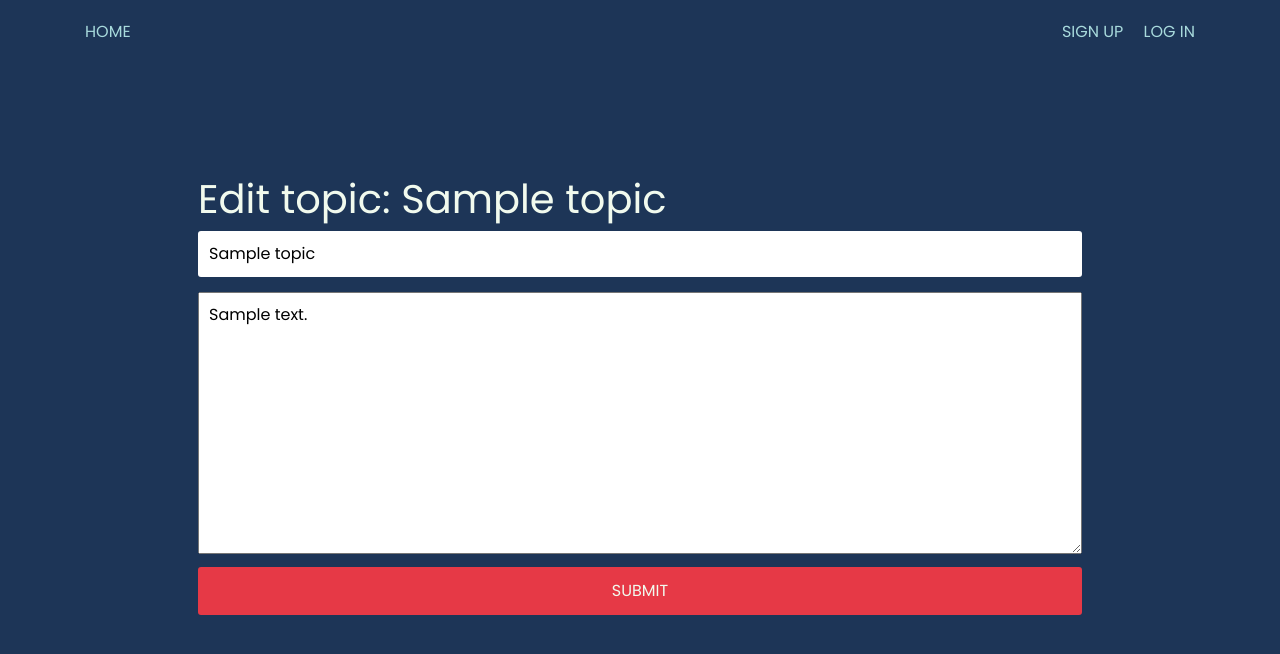
After one commit to LaraMestnik/NinjaTechForum, a Flask app: template templates/topic_edit.html in a window 1280 px wide. The commit adds this page. Shown: the top 654 px of the page. Run offline with Flask 2, Linux system fonts and the light colour scheme; the template is opened without the code that fills it: most values are stand-ins (such as "Sample title", 1, 10 or a date in 2020); some libraries are stand-ins or nearby versions.

Commit message:
topic-delete, topic-edit, logout

```diff
--- a/main.py
+++ b/main.py
@@ -96,7 +96,70 @@ def topic_create():
 def topic_details(topic_id):
     topic = db.query(Topic).get(int(topic_id))
 
-    return render_template('topic_details.html', topic=topic)
+    session_token = request.cookies.get("session_token")
+    user = db.query(User).filter_by(session_token=session_token).first()
+
+    return render_template('topic_details.html', topic=topic, user=user)
+
+
+@app.route("/topic/<topic_id>/edit", methods=['GET', 'POST'])
+def topic_edit(topic_id):
+    topic = db.query(Topic).get(int(topic_id))
+
+    if request.method == 'GET':
+        return render_template("topic_edit.html", topic=topic)
+
+    elif request.method == 'POST':
+        title = request.form.get('title')
+        text = request.form.get('text')
+
+        session_token = request.cookies.get('session_token')
+        user = db.query(User).filter_by(session_token=session_token).first()
+
+        if not user:
+            return redirect(url_for('login'))
+        elif topic.author.id != user.id:
+            return 'You are not the author!'
+        else:
+            topic.title = title
+            topic.text = text
+            db.add(topic)
+            db.commit()
+
+            return redirect(url_for('topic_details', topic_id=topic_id))
+
+
+@app.route("/topic/<topic_id>/delete", methods=['GET', 'POST'])
+def topic_delete(topic_id):
+    topic = db.query(Topic).get(int(topic_id))
+
+    if request.method == 'GET':
+        return render_template('topic_delete.html', topic=topic)
+
+    elif request.method == 'POST':
+        session_token = request.cookies.get('session_token')
+        user = db.query(User).filter_by(session_token=session_token).first()
+
+        if not user:
+            return redirect(url_for('login'))
+        elif topic.author_id != user.id:
+            return 'You are not the author!'
+        else:
+            db.delete(topic)
+            db.commit()
+            return redirect(url_for('index'))
+
+
+@app.route("/logout")
+def logout():
+    session_token = request.cookies.get('session_token')
+    user = db.query(User).filter_by(session_token=session_token).first()
+
+    user.session_token = ""
+    db.add(user)
+    db.commit()
+
+    return redirect(url_for('index'))
 
 
 if __name__ == '__main__':
--- a/static/css/style.css
+++ b/static/css/style.css
@@ -1,4 +1,4 @@
-@import url('https://fonts.googleapis.com/css2?family=Poppins:wght@300;400&display=swap');
+@import url('https://fonts.googleapis.com/css2?family=Poppins:wght@300;400;600&display=swap');
 
 *{
     box-sizing: border-box;
@@ -12,17 +12,24 @@ body{
     color: #f1faee;
 }
 
-a{
-    text-decoration: none;
-    color: #a8dadc;
-    text-transform: uppercase;
+/* Utilities */
+
+.btn-edit{
+    padding: 12px 20px;
+    background-color: #a8dadc;
+    text-transform:uppercase;
+    border-radius: 3px;
+    color: #000;
 }
 
-a:hover{
-    color: #457b9d;
-    text-decoration: none;
-    border-bottom: 1.5px solid #457b9d;
+.btn-delete{
+    padding: 12px 20px;
+    text-transform:uppercase;
+    background-color: #e63946;
+    border-radius: 3px;
+    color: #f1faee;
 }
+
 
 nav{
     display: flex;
@@ -30,9 +37,23 @@ nav{
     padding: 20px 0;
 }
 
+nav a{
+    text-decoration: none;
+    color: #a8dadc;
+    text-transform: uppercase;
+}
+
+nav a:hover{
+    color: #457b9d;
+    text-decoration: none;
+    border-bottom: 1.5px solid #457b9d;
+}
+
 .content{
     display: flex;
+    flex-direction: column;
     justify-content: center;
+    align-items: center;
     margin-top: 10%;
 }
 
--- a/templates/base.html
+++ b/templates/base.html
@@ -6,7 +6,7 @@
           content="width=device-width, user-scalable=no, initial-scale=1.0, maximum-scale=1.0, minimum-scale=1.0">
     <meta http-equiv="X-UA-Compatible" content="ie=edge">
     <link rel="stylesheet" href="https://stackpath.bootstrapcdn.com/bootstrap/4.5.0/css/bootstrap.min.css" integrity="sha384-9aIt2nRpC12Uk9gS9baDl411NQApFmC26EwAOH8WgZl5MYYxFfc+NcPb1dKGj7Sk" crossorigin="anonymous">
-    <link rel="stylesheet" href="static/css/style.css">
+    <link rel="stylesheet" href="{{ url_for('static', filename='css/style.css')}}">
     <title>{% block title %}{% endblock title %}</title>
 </head>
 <body>
@@ -15,10 +15,19 @@
             <div class="left">
                 <a href="/">Home</a>
             </div>
+
+            {% if not user %}
             <div class="right">
                 <a href="/signup">Sign Up</a>
                 <a class="ml-3" href="/login">Log In</a>
             </div>
+            {% endif %}
+            {% if user %}
+            <div class="right">
+                <a href="/create-topic">Create topic</a>
+                <a class="ml-3" href="/logout">Logout</a>
+            </div>
+            {% endif %}
         </nav>
 
         <div class="content">
--- a/templates/index.html
+++ b/templates/index.html
@@ -8,7 +8,7 @@
 
         <div class="greeting">
             {% if user %}
-                <h1>Welcome to Ninja Tech Forum, {{user.username}}!</h1>
+                <h1>Welcome to Ninja Tech Forum, <span class="name-variable">{{user.username}}</span>!</h1>
             {% else %}
                 <h1>Welcome to Ninja Tech Forum, stranger!</h1>
             {% endif %}
@@ -16,7 +16,7 @@
             <img src="static/img/logo.png" alt="logo">
         </div>
 
-        <table class="mt-5">
+        <table class="mt-5 topics-table">
             <tr>
                 <th>Topic</th>
                 <th>Author</th>
--- /dev/null
+++ b/templates/topic_edit.html
@@ -0,0 +1,17 @@
+{% extends 'base.html' %}
+
+{% block title%} Edit topic {% endblock title%}
+
+{% block content %}
+
+
+    <div class="form-content">
+        <h1 class="text-left">Edit topic: {{ topic.title }}</h1>
+
+        <form method="post">
+            <input type="text" name="title" value="{{ topic.title }}" required>
+            <textarea name="text" cols="30" rows="10" required>{{ topic.text }}</textarea>
+            <button>Submit</button>
+        </form>
+    </div>
+{% endblock content%}
```
Also changed, not shown: other parts of static/css/style.css (+39 -0 lines), templates/topic_delete.html (added, +16 -0 lines), templates/topic_details.html (+18 -3 lines).
